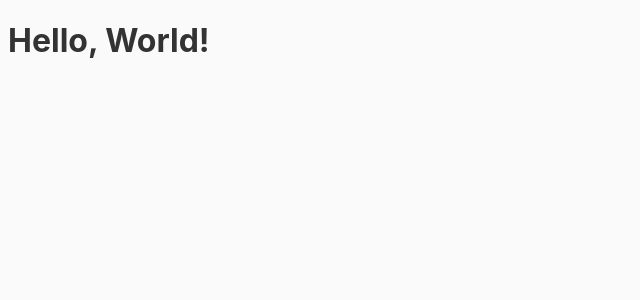
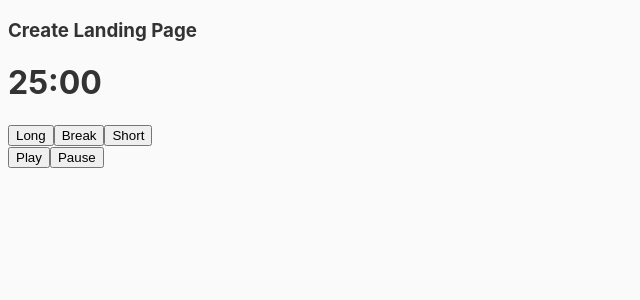
Before and after one commit to devoidofgenius/react-pomodoro, a React (Create React App) app: page / in a window 1280 px wide. Shown: the top 300 px of the page, without its empty margins (0-640 px from the left). Built offline with nearby package versions, Linux system fonts and the light colour scheme.

Commit message:
Build out app component stucture

```diff
--- a/src/components/App.js
+++ b/src/components/App.js
@@ -1,11 +1,12 @@
 import React from 'react';
 import '../css/App.css';
+import Timer from './Timer';
 
 class App extends React.Component {
   render() {
     return (
-      <div className="App">
-        <h1>Hello, World!</h1>
+      <div className="app-wrapper">
+        <Timer />
       </div>
     );
   }
--- /dev/null
+++ b/src/components/SessionControls.js
@@ -0,0 +1,16 @@
+import React from 'react';
+import '../css/SessionControls.css';
+
+class SessionControls extends React.Component {
+  render() {
+    return (
+      <div className="sessionControls">
+        <button>Long</button>
+        <button>Break</button>
+        <button>Short</button>
+      </div>
+    );
+  }
+}
+
+export default SessionControls;
--- /dev/null
+++ b/src/components/Timer.js
@@ -0,0 +1,18 @@
+import React from 'react';
+import TimerDisplay from './TimerDisplay';
+import SessionControls from './SessionControls';
+import TimerControls from './TimerControls';
+
+class Timer extends React.Component {
+  render() {
+    return (
+      <div>
+        <TimerDisplay />
+        <SessionControls />
+        <TimerControls />
+      </div>
+    );
+  }
+}
+
+export default Timer;
--- /dev/null
+++ b/src/components/TimerControls.js
@@ -0,0 +1,15 @@
+import React from 'react';
+import '../css/TimerControls.css';
+
+class TimerControls extends React.Component {
+  render() {
+    return (
+      <div className="timerControls">
+        <button>Play</button>
+        <button>Pause</button>
+      </div>
+    );
+  }
+}
+
+export default TimerControls;
--- /dev/null
+++ b/src/components/TimerDisplay.js
@@ -0,0 +1,15 @@
+import React from 'react';
+import '../css/TimerDisplay.css';
+
+class TimerDisplay extends React.Component {
+  render() {
+    return (
+      <div className="timerDisplay">
+        <h3>Create Landing Page</h3>
+        <h1>25:00</h1>
+      </div>
+    );
+  }
+}
+
+export default TimerDisplay;
--- /dev/null
+++ b/src/css/SessionControls.scss
@@ -0,0 +1,3 @@
+.sessionControls {
+
+}
--- /dev/null
+++ b/src/css/TimerControls.scss
@@ -0,0 +1,3 @@
+.timerControls {
+
+}
--- /dev/null
+++ b/src/css/TimerDisplay.scss
@@ -0,0 +1,3 @@
+.timerDisplay {
+
+}
```
